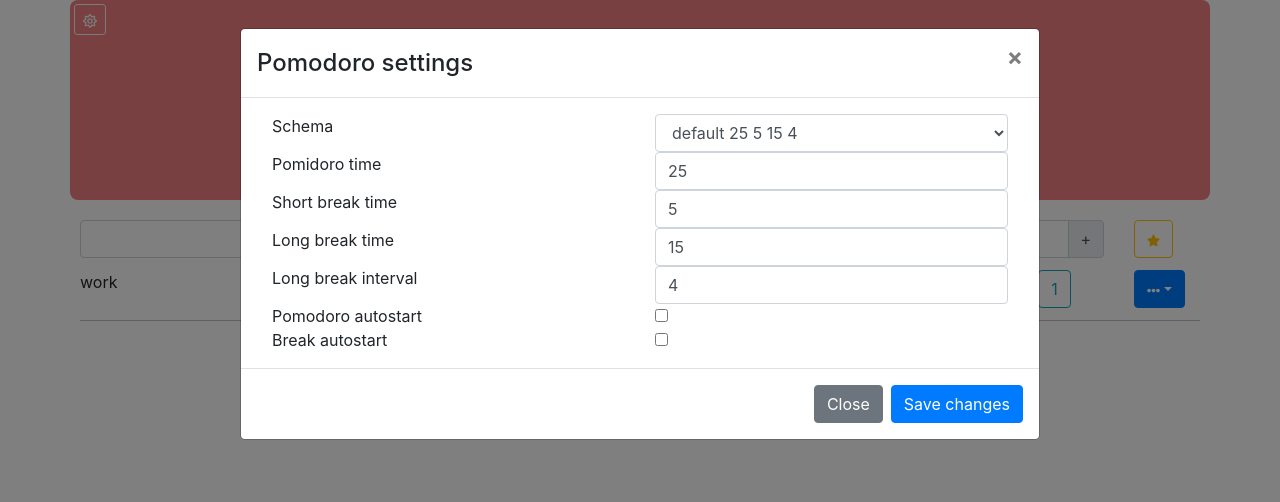
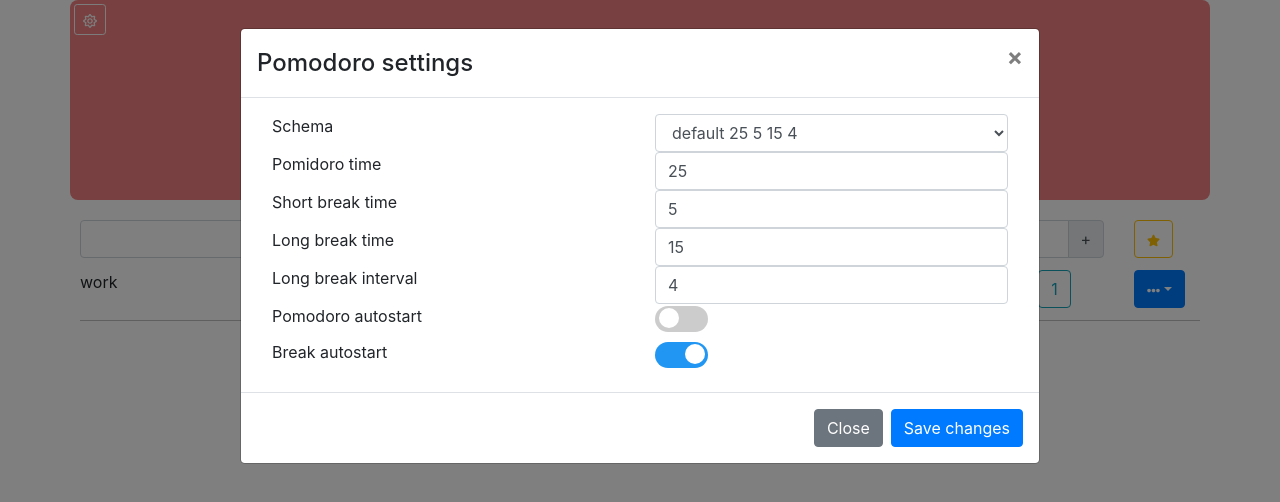
Before and after one commit to mrhitman/sprintfuck, a React (Create React App) app: page / in a window 1280 px wide. Both pictures are taken after a click on the button 90 px from the left and 19 px from the top of the page. Shown: the top 502 px of the page. Built offline with nearby package versions, Linux system fonts and the light colour scheme; what uifx would draw is missing.

Commit message:
toggle checkboxes

```diff
--- a/src/components/Pomodoro/PomodoroSettings.tsx
+++ b/src/components/Pomodoro/PomodoroSettings.tsx
@@ -86,19 +86,19 @@ export class PomodoroSettings extends Component<{} & PomodoroSettingsStore, Pomo
                   <Row>
                     <Col>Pomodoro autostart</Col>
                     <Col>
-                      {/* <label className="switch"> */}
-                        <input type="checkbox" value={+bag.values.pomodoroAutoStart} onChange={bag.handleChange('pomodoroAutoStart')} />
-                        {/* <span className="slider round"  /> */}
-                      {/* </label> */}
+                      <label className="switch">
+                        <input type="checkbox" checked={bag.values.pomodoroAutoStart} onChange={bag.handleChange('pomodoroAutoStart')} />
+                        <span className="slider round"  />
+                      </label>
                     </Col>
                   </Row>
                   <Row>
                     <Col>Break autostart</Col>
                     <Col>
-                      {/* <label className="switch"> */}
-                        <input type="checkbox" value={+bag.values.breakAutoStart} onChange={bag.handleChange('breakAutoStart')} />
-                        {/* <span className="slider round"  /> */}
-                      {/* </label> */}
+                      <label className="switch">
+                        <input type="checkbox" checked={bag.values.breakAutoStart} onChange={bag.handleChange('breakAutoStart')} />
+                        <span className="slider round"  />
+                      </label>
                     </Col>
                   </Row>
                 </Container>
--- a/src/index.css
+++ b/src/index.css
@@ -45,10 +45,11 @@ body {
 
 /* The switch - the box around the slider */
 .switch {
+  margin-top: 2px;
   position: relative;
   display: inline-block;
-  width: 60px;
-  height: 34px;
+  width: 53px;
+  height: 26px;
 }
 
 /* Hide default HTML checkbox */
@@ -74,8 +75,8 @@ body {
 .slider:before {
   position: absolute;
   content: "";
-  height: 26px;
-  width: 26px;
+  height: 20px;
+  width: 20px;
   left: 4px;
   bottom: 4px;
   background-color: white;
```
